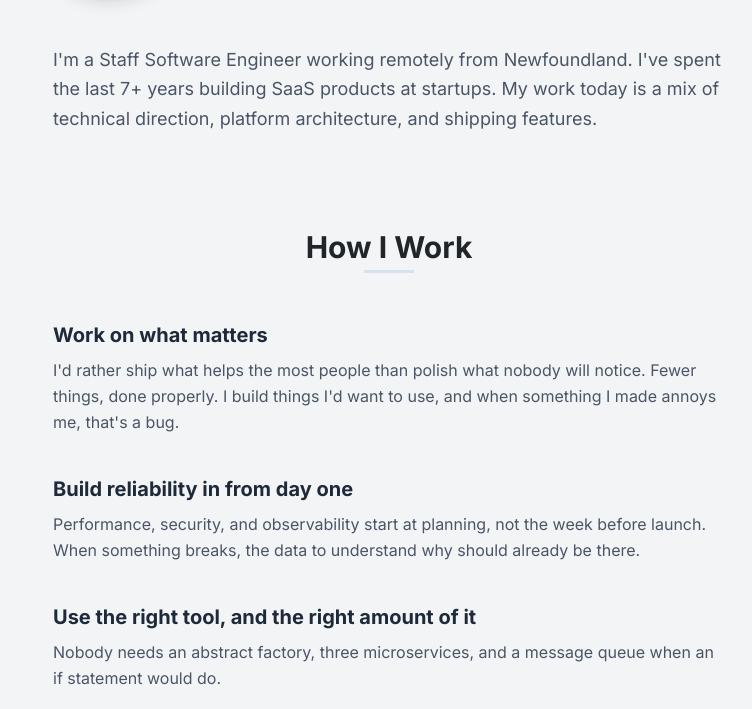
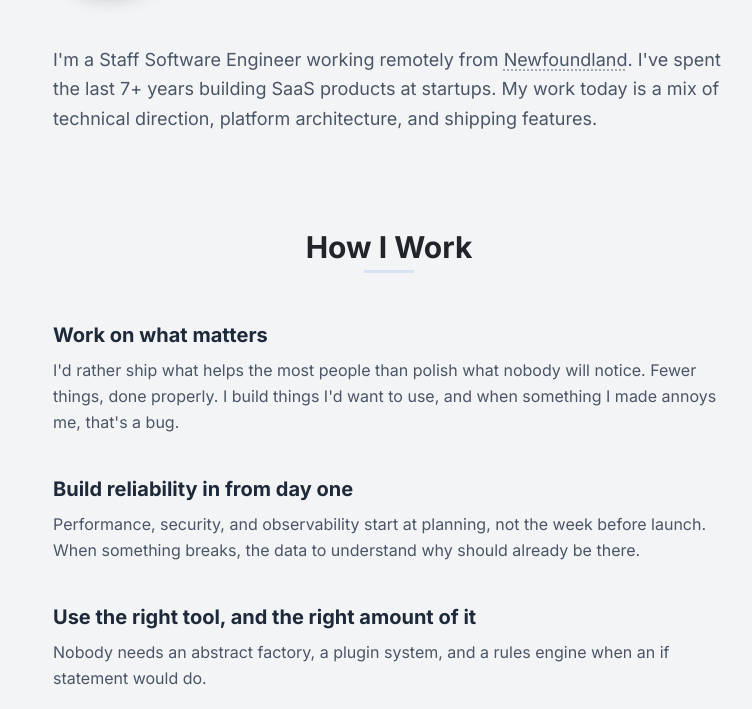
Before and after one commit to MatthewMeade/PersonalPortfolio, a website: page index.html in a window 1280 px wide. Shown: the part 243-952 px from the top of the page, without its empty margins (251-1003 px from the left). Drawn offline with nearby package versions, Linux system fonts and the light colour scheme; files that its build step writes are made by us from their sources.

Commit message:
Reword right-tool principle, link Newfoundland, serialize deploys
Co-Authored-By: Claude Opus 5.5 <noreply@anthropic.com>

```diff
--- a/index.html
+++ b/index.html
@@ -68,7 +68,7 @@
 
         <div class="mt-8 md:mt-12">
             <p class="text-lg text-left text-pretty text-gray-600 max-w-2xl mx-auto leading-relaxed">
-                I'm a Staff Software Engineer working remotely from Newfoundland. I've spent the last 7+ years building
+                I'm a Staff Software Engineer working remotely from <a href="https://www.newfoundlandlabrador.com/about-this-place" target="_blank" rel="noopener" class="underline decoration-dotted decoration-gray-400 underline-offset-4 hover:accent-color transition-colors duration-200">Newfoundland</a>. I've spent the last 7+ years building
                 SaaS products at startups. My work today is a mix of technical direction, platform
                 architecture, and shipping features.
             </p>
@@ -92,7 +92,7 @@
                 <div>
                     <h3 class="text-xl font-bold mb-2 text-gray-800">Use the right tool, and the right amount of it</h3>
                     <p class="text-gray-600 leading-relaxed">
-                        Nobody needs an abstract factory, three microservices, and a message queue when an if statement would do.
+                        Nobody needs an abstract factory, a plugin system, and a rules engine when an if statement would do.
                     </p>
                 </div>
                 <div>
```
Also changed, not shown: .github/workflows/deploy.yml.
